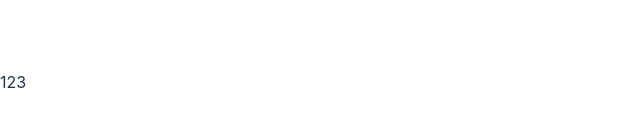
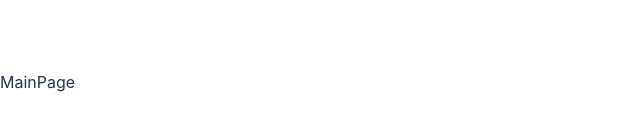
Before and after one commit to DiMoNiO04/rs-react, a React (Vite) app: page / in a window 1280 px wide. Shown: the part 318-448 px from the top of the page, without its empty margins (0-640 px from the left). Built offline with nearby package versions, Linux system fonts and the light colour scheme.

Commit message:
feat: add react-router

```diff
--- a/package.json
+++ b/package.json
@@ -12,8 +12,11 @@
     "prepare": "husky install"
   },
   "dependencies": {
+    "@reduxjs/toolkit": "^2.2.6",
     "react": "^18.3.1",
-    "react-dom": "^18.3.1"
+    "react-dom": "^18.3.1",
+    "react-redux": "^9.1.2",
+    "react-router-dom": "^6.24.1"
   },
   "devDependencies": {
     "@eslint/js": "^9.8.0",
--- a/src/App.tsx
+++ b/src/App.tsx
@@ -1,7 +1,25 @@
 import React from 'react';
+import { BrowserRouter, Route, Routes } from 'react-router-dom';
+import FormPageNoControl from './components/FormPageNoControl/FormPageNoControl';
+import FormPageControl from './components/FormPageControl/FormPageControl';
+import MainPage from './components/MainPage/MainPage';
+
+enum EUrls {
+  MAIN = '/',
+  NO_CONTROL_FORM = 'no-control-form',
+  CONTROL_FORM = 'control-form',
+}
 
 const App: React.FC = () => {
-  return <div>123</div>;
+  return (
+    <BrowserRouter>
+      <Routes>
+        <Route path={EUrls.MAIN} element={<MainPage />}></Route>
+        <Route path={EUrls.NO_CONTROL_FORM} element={<FormPageNoControl />}></Route>
+        <Route path={EUrls.CONTROL_FORM} element={<FormPageControl />}></Route>
+      </Routes>
+    </BrowserRouter>
+  );
 };
 
 export default App;
--- /dev/null
+++ b/src/components/FormPageControl/FormPageControl.tsx
@@ -0,0 +1,7 @@
+import React from 'react';
+
+const FormPageControl: React.FC = () => {
+  return <div>FormPageControl</div>;
+};
+
+export default FormPageControl;
--- /dev/null
+++ b/src/components/FormPageNoControl/FormPageNoControl.tsx
@@ -0,0 +1,7 @@
+import React from 'react';
+
+const FormPageNoControl: React.FC = () => {
+  return <div>FormPageNoControl</div>;
+};
+
+export default FormPageNoControl;
--- /dev/null
+++ b/src/components/MainPage/MainPage.tsx
@@ -0,0 +1,7 @@
+import React from 'react';
+
+const MainPage: React.FC = () => {
+  return <div>MainPage</div>;
+};
+
+export default MainPage;
```
Also changed, not shown: 1 other file (tests, documents, lock files or other folders).
